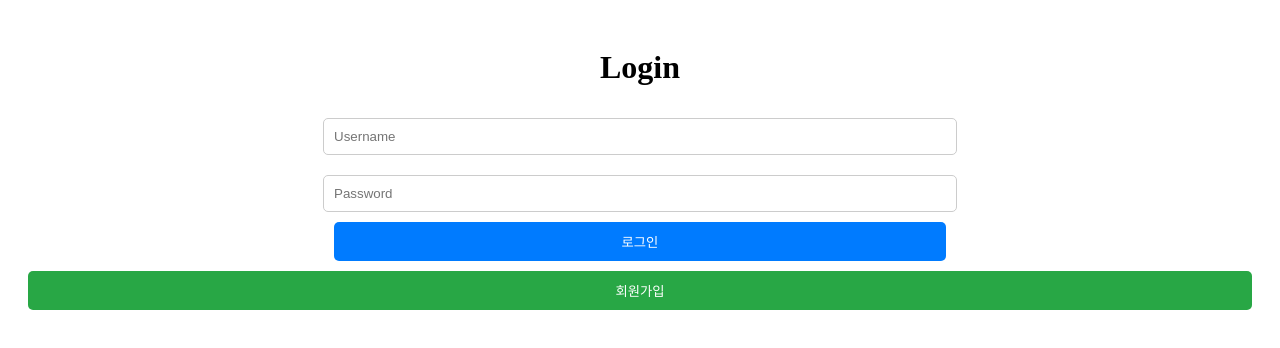
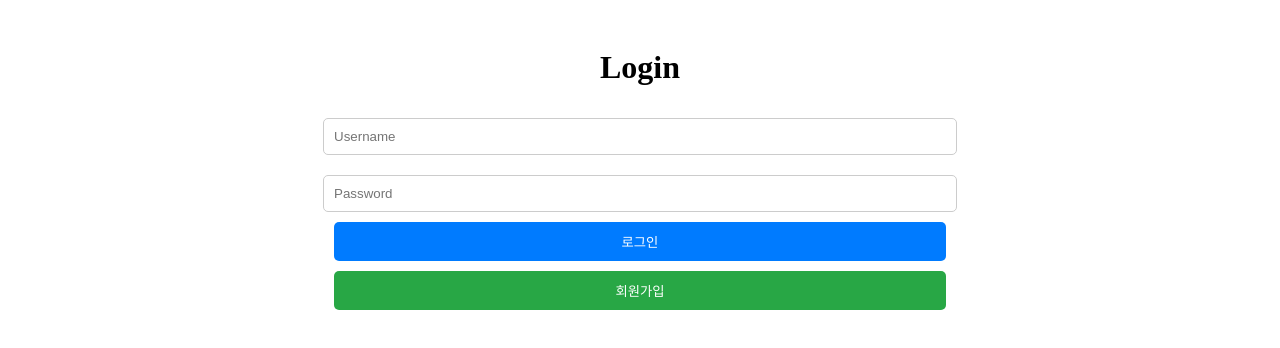
Before and after one commit to yoyowasi/semi, a React (Create React App) app: page /login in a window 1280 px wide. Shown: the top 348 px of the page. Built offline with nearby package versions, Linux system fonts and the light colour scheme; no server answers.

Commit message:
스크롤 문제 해결

```diff
--- a/public/index.html
+++ b/public/index.html
@@ -1,6 +1,12 @@
 <!DOCTYPE html>
 <html lang="en">
   <head>
+    <style>
+      html, body {
+        height: 100%;
+        overflow-y: scroll; /* Always show vertical scrollbar */
+      }
+    </style>
     <meta charset="utf-8" />
     <link rel="icon" href="%PUBLIC_URL%/favicon.ico" />
     <meta name="viewport" content="width=device-width, initial-scale=1" />
--- a/src/Css/LoginPage.module.css
+++ b/src/Css/LoginPage.module.css
@@ -28,7 +28,7 @@
 }
 .signUpButton {
     margin-top: 10px; /* 버튼 간 간격 조정 */
-    width: 100%;
+    width: 50%;
     padding: 10px;
     background-color: #28a745; /* 회원가입 버튼 색상 */
     color: white;
@@ -42,7 +42,7 @@
 }
 .signUpButton {
     margin-top: 10px; /* 버튼 간 간격 조정 */
-    width: 100%;
+    width: 50%;
     padding: 10px;
     background-color: #28a745; /* 회원가입 버튼 색상 */
     color: white;
--- a/src/Css/index.css
+++ b/src/Css/index.css
@@ -11,3 +11,7 @@ code {
   font-family: source-code-pro, Menlo, Monaco, Consolas, 'Courier New',
     monospace;
 }
+html, body {
+  height: 100%;
+  overflow-y: scroll; /* Always show vertical scrollbar */
+}
--- a/src/services/TestSend.js
+++ b/src/services/TestSend.js
@@ -9,11 +9,12 @@ function QualityCheck() {
         setIsLoading(true);
         setError(null);
 
-        // 로컬 스토리지에서 토큰 가져오기
         const token = localStorage.getItem('token');
+        const fieldName = "desiredFieldName"; // 필드 이름 설정
+        const thresholdPercentage = 10; // 임계값 백분율 설정
 
         try {
-            const response = await fetch('http://daelim-semiconductor.duckdns.org:8080/api/data/defectRate', {
+            const response = await fetch(`http://daelim-semiconductor.duckdns.org:8080/api/data/defectRate`, {
                 method: 'GET',
                 headers: {
                     'Content-Type': 'application/json',
@@ -26,13 +27,14 @@ function QualityCheck() {
             }
 
             const data = await response.json();
-            setDefectRate(data.defectRate); // API 응답에 따라 조정 필요
+            setDefectRate(data.defectRate); // API 응답에 따라 조정 필요, 데이터 구조 확인 필요
         } catch (err) {
             setError(`Error: ${err.message}`);
         } finally {
             setIsLoading(false);
         }
     };
+
 
     return (
         <div>
```
